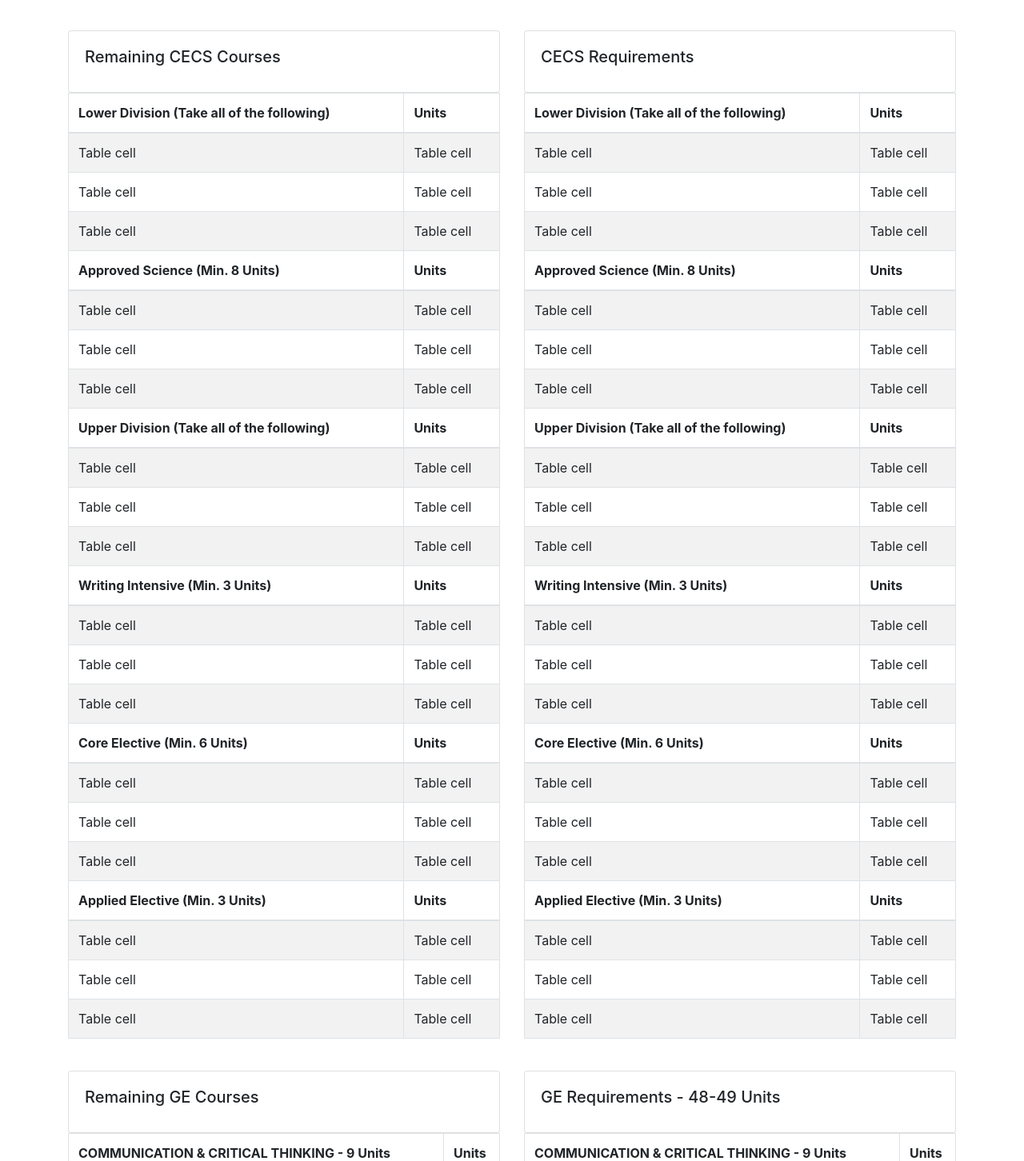
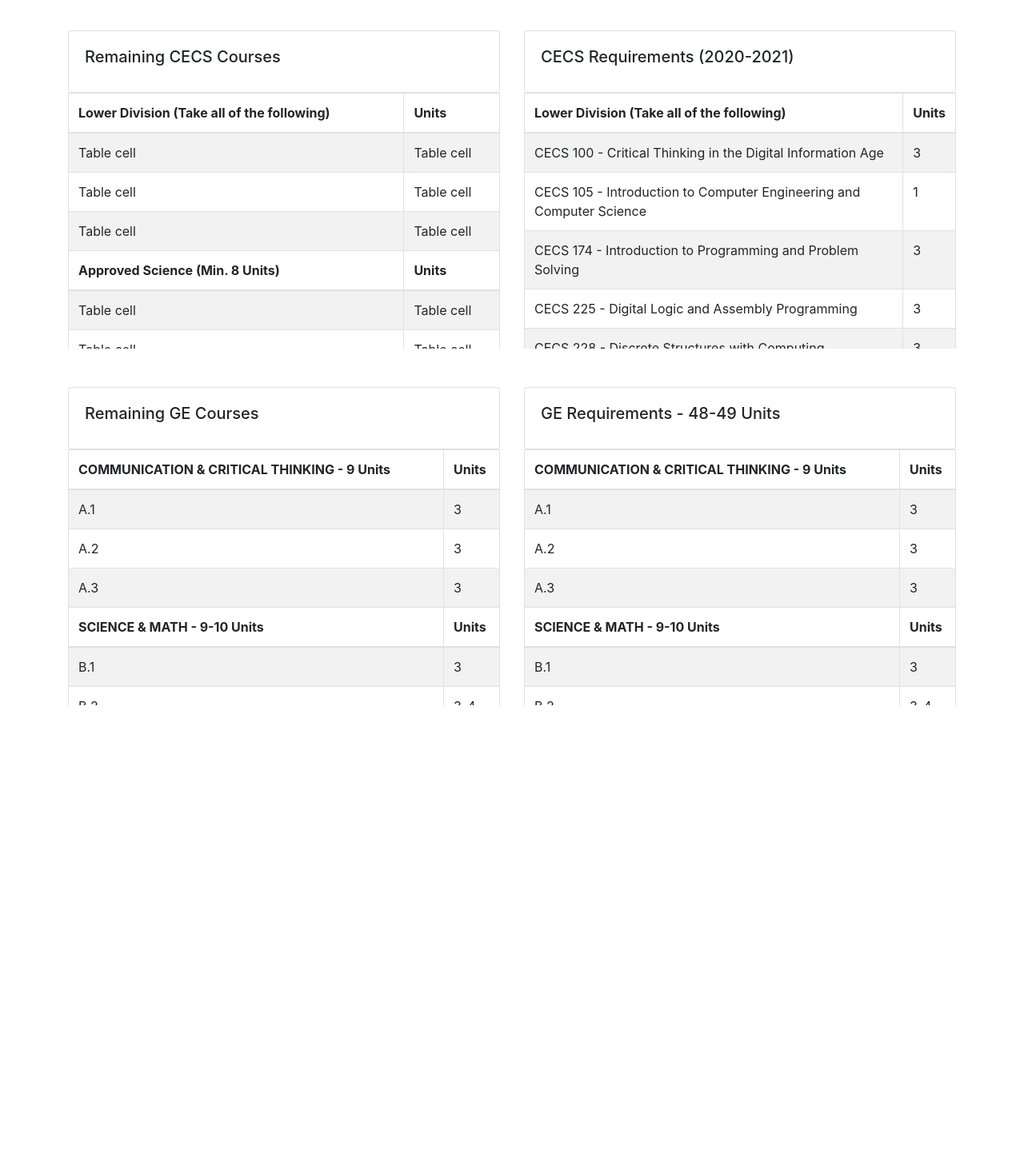
Before and after one commit to csulb-jondwoo/student-academic-dashboard, a React (Create React App) app in the folder client/: page /dashboard in a window 1280 px wide. Shown: the part 538-1990 px from the top of the page at 80% size. After the commit the page ends 1468 px from the top, so only its background shows below. Built offline with nearby package versions, Linux system fonts and the light colour scheme.

Commit message:
fix table layout

```diff
--- a/client/src/components/CurrentSchedule/CurrentSchedule.js
+++ b/client/src/components/CurrentSchedule/CurrentSchedule.js
@@ -6,6 +6,7 @@ import Col from 'react-bootstrap/Col';
 import Table from 'react-bootstrap/Table';
 
 import './CurrentSchedule.css';
+import '../../utility/css/table-fixed-height.css';
 
 const CurrentSchedule = () => {
   return (
@@ -22,7 +23,7 @@ const CurrentSchedule = () => {
           </Col>
         </Row>
       </Card>
-
+      <div className="table-wrapper">
         <Table striped bordered hover>
           <thead>
             <tr>
@@ -64,6 +65,7 @@ const CurrentSchedule = () => {
             </tr>
           </tbody>
         </Table>
+      </div>
     </>
   );
 };
--- a/client/src/components/RemainingCourses/GeRemaining/GeRemaining.js
+++ b/client/src/components/RemainingCourses/GeRemaining/GeRemaining.js
@@ -1,6 +1,8 @@
 import React from 'react';
 import Card from 'react-bootstrap/Card';
 import Table from 'react-bootstrap/Table';
+
+import '../../../utility/css/table-fixed-height.css';
 
 const GeRemaining = () => {
   return (
@@ -10,6 +12,7 @@ const GeRemaining = () => {
           <Card.Title>Remaining GE Courses</Card.Title>
         </Card.Body>
       </Card>
+      <div className="table-wrapper">
         <Table striped hover bordered responsive="sm">
           <thead>
             <tr>
@@ -44,7 +47,7 @@ const GeRemaining = () => {
             </tr>
             <tr>
               <td>B.2</td>
-            <td>3</td>
+              <td>3-4</td>
             </tr>
             <tr>
               <td>B.3</td>
@@ -152,6 +155,7 @@ const GeRemaining = () => {
             </tr>
           </tbody>
         </Table>
+      </div>
     </>
   );
 };
--- a/client/src/components/RemainingCourses/MajorRemaining/MajorRemaining.js
+++ b/client/src/components/RemainingCourses/MajorRemaining/MajorRemaining.js
@@ -1,6 +1,8 @@
 import React from 'react';
 import Card from 'react-bootstrap/Card';
 import Table from 'react-bootstrap/Table';
+
+import '../../../utility/css/table-fixed-height.css';
 
 const RemainingCourses = () => {
   return (
@@ -10,6 +12,7 @@ const RemainingCourses = () => {
           <Card.Title>Remaining CECS Courses</Card.Title>
         </Card.Body>
       </Card>
+      <div className="table-wrapper">
         <Table striped hover bordered responsive="sm">
           <thead>
             <tr>
@@ -132,6 +135,7 @@ const RemainingCourses = () => {
             </tr>
           </tbody>
         </Table>
+      </div>
     </>
   );
 };
--- a/client/src/components/Requirements/GeRequirements/GeRequirements.js
+++ b/client/src/components/Requirements/GeRequirements/GeRequirements.js
@@ -1,6 +1,8 @@
 import React from 'react';
 import Card from 'react-bootstrap/Card';
 import Table from 'react-bootstrap/Table';
+
+import '../../../utility/css/table-fixed-height.css';
 
 const GeRequirements = () => {
   return (
@@ -10,6 +12,7 @@ const GeRequirements = () => {
           <Card.Title>GE Requirements - 48-49 Units</Card.Title>
         </Card.Body>
       </Card>
+      <div className="table-wrapper">
         <Table striped hover bordered responsive="sm">
           <thead>
             <tr>
@@ -44,11 +47,11 @@ const GeRequirements = () => {
             </tr>
             <tr>
               <td>B.2</td>
-            <td>3</td>
+              <td>3-4</td>
             </tr>
             <tr>
-            <td>B.3</td>
-            <td>3</td>
+              <td>LAB</td>
+              <td>0</td>
             </tr>
             <tr>
               <td>B.4</td>
@@ -152,6 +155,7 @@ const GeRequirements = () => {
             </tr>
           </tbody>
         </Table>
+      </div>
     </>
   );
 };
--- a/client/src/components/Requirements/MajorRequirements/CECS/index.js
+++ b/client/src/components/Requirements/MajorRequirements/CECS/index.js
@@ -54,7 +54,7 @@ export const lowerDiv = [
   },
 ];
 
-export const approvedSciences = [
+export const physicalSciences = [
   {
     course: 'PHYS 151 - Mechanics and Heat',
     units: 4,
@@ -63,6 +63,9 @@ export const approvedSciences = [
     course: 'CHEM 111A - General Chemistry',
     units: 5,
   },
+];
+
+export const lifeSciences = [
   {
     course: 'BIOL 153 - Introduction to Marine Biology',
     units: 3,
--- a/client/src/components/Requirements/MajorRequirements/MajorRequirements.js
+++ b/client/src/components/Requirements/MajorRequirements/MajorRequirements.js
@@ -4,22 +4,26 @@ import Table from 'react-bootstrap/Table';
 
 import {
   lowerDiv,
-  approvedSciences,
+  physicalSciences,
+  lifeSciences,
   upperDiv,
   writingIntensive,
   coreElectives,
   appliedElectives,
 } from './CECS';
 
+import '../../../utility/css/table-fixed-height.css';
+
 const MajorRequirements = () => {
   return (
     <>
       <Card>
         <Card.Body>
-          <Card.Title>CECS Requirements</Card.Title>
+          <Card.Title>CECS Requirements (2020-2021)</Card.Title>
         </Card.Body>
       </Card>
-      <Table striped hover bordered responsive="sm">
+      <div className="table-wrapper">
+        <Table maxHeight="100px" striped hover bordered responsive="sm">
           <thead>
             <tr>
               <th>Lower Division (Take all of the following)</th>
@@ -27,38 +31,50 @@ const MajorRequirements = () => {
             </tr>
           </thead>
           <tbody>
-          <tr>
-            <td>Table cell</td>
-            <td>Table cell</td>
+            {lowerDiv.map((course, idx) => {
+              return (
+                <tr key={idx}>
+                  <td>{course.course}</td>
+                  <td>{course.units}</td>
                 </tr>
-          <tr>
-            <td>Table cell</td>
-            <td>Table cell</td>
-          </tr>
-          <tr>
-            <td>Table cell</td>
-            <td>Table cell</td>
-          </tr>
+              );
+            })}
           </tbody>
           <thead>
             <tr>
-            <th>Approved Science (Min. 8 Units)</th>
+              <th>Approved Science (1 from each, Min. 8 Units)</th>
               <th>Units</th>
             </tr>
           </thead>
           <tbody>
             <tr>
-            <td>Table cell</td>
-            <td>Table cell</td>
+              <td>
+                <em>PHYSICAL SCIENCE</em>
+              </td>
+              <th></th>
             </tr>
+            {physicalSciences.map((course, idx) => {
+              return (
+                <tr key={idx}>
+                  <td>{course.course}</td>
+                  <td>{course.units}</td>
+                </tr>
+              );
+            })}
             <tr>
-            <td>Table cell</td>
-            <td>Table cell</td>
+              <td>
+                <em>LIFE SCIENCE</em>
+              </td>
+              <th></th>
             </tr>
-          <tr>
-            <td>Table cell</td>
-            <td>Table cell</td>
+            {lifeSciences.map((course, idx) => {
+              return (
+                <tr key={idx}>
+                  <td>{course.course}</td>
+                  <td>{course.units}</td>
                 </tr>
+              );
+            })}
           </tbody>
           <thead>
             <tr>
@@ -67,18 +83,14 @@ const MajorRequirements = () => {
             </tr>
           </thead>
           <tbody>
-          <tr>
-            <td>Table cell</td>
-            <td>Table cell</td>
+            {upperDiv.map((course, idx) => {
+              return (
+                <tr key={idx}>
+                  <td>{course.course}</td>
+                  <td>{course.units}</td>
                 </tr>
-          <tr>
-            <td>Table cell</td>
-            <td>Table cell</td>
-          </tr>
-          <tr>
-            <td>Table cell</td>
-            <td>Table cell</td>
-          </tr>
+              );
+            })}
           </tbody>
           <thead>
             <tr>
@@ -87,18 +99,14 @@ const MajorRequirements = () => {
             </tr>
           </thead>
           <tbody>
-          <tr>
-            <td>Table cell</td>
-            <td>Table cell</td>
+            {writingIntensive.map((course, idx) => {
+              return (
+                <tr key={idx}>
+                  <td>{course.course}</td>
+                  <td>{course.units}</td>
                 </tr>
-          <tr>
-            <td>Table cell</td>
-            <td>Table cell</td>
-          </tr>
-          <tr>
-            <td>Table cell</td>
-            <td>Table cell</td>
-          </tr>
+              );
+            })}
           </tbody>
           <thead>
             <tr>
@@ -107,18 +115,14 @@ const MajorRequirements = () => {
             </tr>
           </thead>
           <tbody>
-          <tr>
-            <td>Table cell</td>
-            <td>Table cell</td>
+            {coreElectives.map((course, idx) => {
+              return (
+                <tr key={idx}>
+                  <td>{course.course}</td>
+                  <td>{course.units}</td>
                 </tr>
-          <tr>
-            <td>Table cell</td>
-            <td>Table cell</td>
-          </tr>
-          <tr>
-            <td>Table cell</td>
-            <td>Table cell</td>
-          </tr>
+              );
+            })}
           </tbody>
           <thead>
             <tr>
@@ -127,20 +131,17 @@ const MajorRequirements = () => {
             </tr>
           </thead>
           <tbody>
-          <tr>
-            <td>Table cell</td>
-            <td>Table cell</td>
+            {appliedElectives.map((course, idx) => {
+              return (
+                <tr key={idx}>
+                  <td>{course.course}</td>
+                  <td>{course.units}</td>
                 </tr>
-          <tr>
-            <td>Table cell</td>
-            <td>Table cell</td>
-          </tr>
-          <tr>
-            <td>Table cell</td>
-            <td>Table cell</td>
-          </tr>
+              );
+            })}
           </tbody>
         </Table>
+      </div>
     </>
   );
 };
--- a/client/src/pages/Dashboard/Dashboard.js
+++ b/client/src/pages/Dashboard/Dashboard.js
@@ -28,7 +28,7 @@ const Dashboard = () => {
           <MajorRequirements />
         </Col>
       </Row>
-      <Row className="mt-4">
+      <Row className="my-5">
         <Col>
           <GeRemaining />
         </Col>
--- /dev/null
+++ b/client/src/utility/css/table-fixed-height.css
@@ -0,0 +1,4 @@
+.table-wrapper {
+  max-height: 40vh;
+  overflow: auto;
+}
```
Lines whose indentation alone changed are shown as unchanged.
